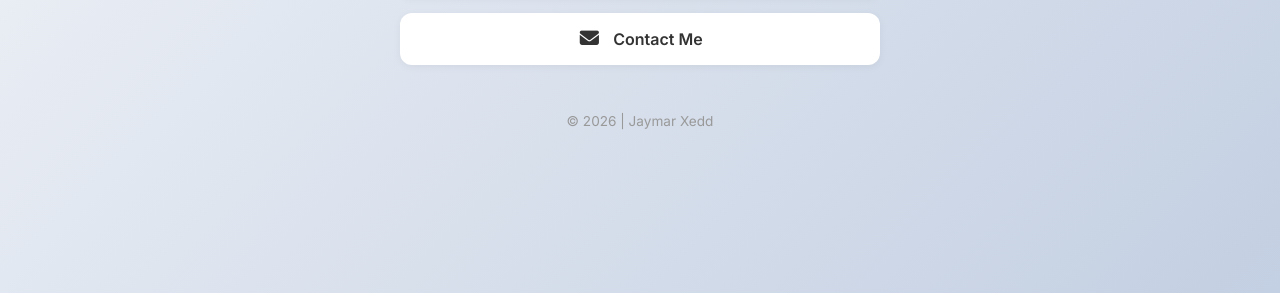
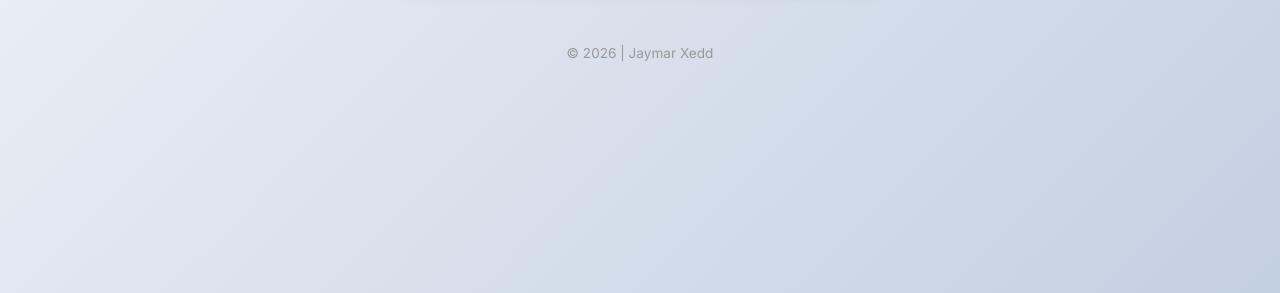
Before and after one commit to Ryokidev/Profile, a website: page index.html in a window 1280 px wide. Shown: the part 507-800 px from the top of the page. Drawn offline with Linux system fonts and the light colour scheme.

Commit message:
Remove the contact me link from the profile page
Removed the "Contact Me" link from the profile page in index.html.

Replit-Commit-Author: Agent
Replit-Commit-Session-Id: 75e9fa39-b757-4676-abc8-9e250553c7d9
Replit-Commit-Checkpoint-Type: full_checkpoint
Replit-Commit-Event-Id: 3784003b-e67c-407b-a862-c87ef0e3e2ce
Replit-Helium-Checkpoint-Created: true

```diff
--- a/index.html
+++ b/index.html
@@ -35,10 +35,6 @@
                 <i class="fa-brands fa-github icon"></i>
                 <span>GitHub</span>
             </a>
-            <a href="#" class="link-card">
-                <i class="fa-solid fa-envelope icon"></i>
-                <span>Contact Me</span>
-            </a>
         </main>
 
         <footer>
```
